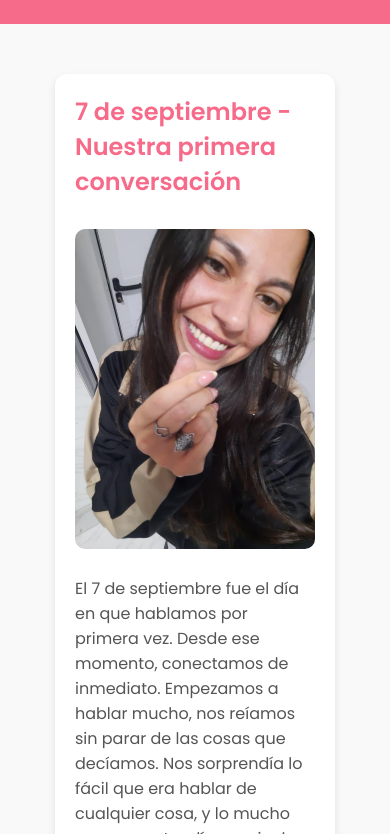
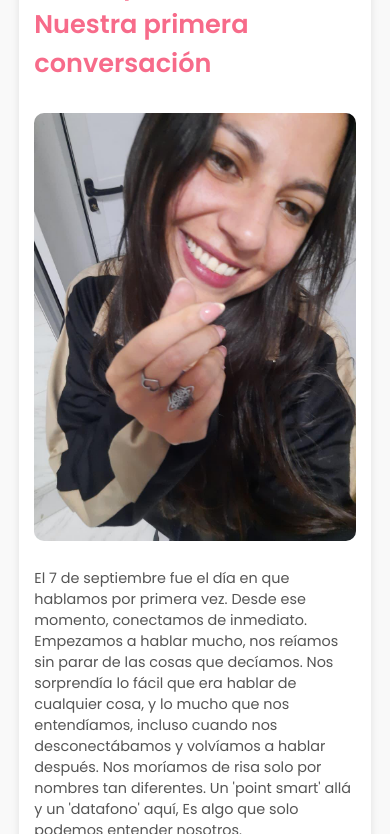
Before and after one commit to devsebas22/BelenArmas, a plain HTML site: page index.html in a window 390 px wide. Shown: the part 196-1030 px from the top of the page. Drawn offline with Linux system fonts and the light colour scheme.

Commit message:
Refactor CSS for improved layout and responsiveness
Updated styles for layout and responsiveness, including adjustments to header, moments, and banner sections.

```diff
--- a/index.html
+++ b/index.html
@@ -7,17 +7,23 @@
     <!-- Google Fonts -->
     <link href="https://fonts.googleapis.com/css2?family=Pacifico&family=Poppins:wght@300;400;600&display=swap" rel="stylesheet">
     <style>
-        /* Reset básico y tipografía */
+       /* Reseteo básico y tipografía */
 * {
     margin: 0;
     padding: 0;
     box-sizing: border-box;
 }
+
 body {
     font-family: 'Poppins', sans-serif;
     background-color: #f9f9f9;
     color: #333;
     overflow-x: hidden;
+    padding: 0;
+    margin: 0;
+    display: flex;
+    flex-direction: column;
+    justify-content: flex-start;
 }
 
 /* Encabezado */
@@ -25,11 +31,13 @@
     background-color: #f76b8a;
     color: #fff;
     text-align: center;
-            padding: 40px 20px; /* Margen lateral para móviles */
+    padding: 20px;
 }
+
 header h1 {
     font-family: 'Pacifico', cursive;
-            font-size: 4em;
+    font-size: 3.5em;
+    line-height: 1.2;
 }
 
 /* Contenido de los momentos */
@@ -37,36 +45,42 @@
     display: flex;
     flex-direction: column;
     align-items: center;
-            padding: 20px;
+    padding: 10px;
 }
+
 .moment {
-            width: 80%;
-            max-width: 1000px;
+    width: 90%;  /* Reduce el ancho de los momentos */
+    max-width: 900px;
     background-color: #fff;
     padding: 20px;
-            margin: 30px 0;
+    margin: 20px 0;
     border-radius: 12px;
     box-shadow: 0 4px 8px rgba(0, 0, 0, 0.1);
     opacity: 0;
     transform: translateY(30px);
     transition: all 0.6s ease;
 }
+
 .moment.active {
     opacity: 1;
     transform: translateY(0);
 }
+
 .moment h2 {
     color: #f76b8a;
     margin-bottom: 10px;
+    font-size: 1.8em;
 }
+
 .moment img {
     width: 100%;
     height: auto;
     border-radius: 10px;
     margin-top: 20px;
 }
+
 .moment p {
-            font-size: 1.2em;
+    font-size: 1.1em;
     color: #555;
     margin-top: 20px;
 }
@@ -86,14 +100,17 @@
     box-shadow: 0 4px 12px rgba(0, 0, 0, 0.2);
     margin-top: 40px;
 }
+
 .banner-content {
     text-align: center;
     animation: slideIn 10s ease-in-out infinite;
 }
+
 .banner-content span {
     display: block;
     margin: 10px;
 }
+
 .banner-content .highlight {
     font-family: 'Pacifico', cursive;
     font-size: 3em;
@@ -120,7 +137,7 @@
     }
 }
 
-        /* Media Queries para hacerlo responsive */
+/* Media Queries para hacerlo responsivo en dispositivos móviles */
 @media (max-width: 768px) {
     header h1 {
         font-size: 2.5em;
@@ -136,13 +153,33 @@
     }
 }
 
-        /* Hacer que el contenido de las imágenes se ajuste en pantallas pequeñas */
 @media (max-width: 480px) {
-            .moment img {
-                width: 100%;
-                height: auto;
+    header h1 {
+        font-size: 2em;
+    }
+
+    .moment {
+        width: 95%;  /* Para usar más espacio en pantallas pequeñas */
+        padding: 15px;  /* Ajuste de padding */
+    }
+
+    .moment h2 {
+        font-size: 1.6em;
+    }
+
+    .banner {
+        height: 130px;  /* Ajuste de altura del banner */
+    }
+
+    .banner-content {
+        font-size: 1.2em;
+    }
+
+    .moment p {
+        font-size: 0.9em;  /* Ajuste del texto para móviles */
     }
 }
+
     </style>
 </head>
 <body>
```
Lines whose indentation alone changed are shown as unchanged.
